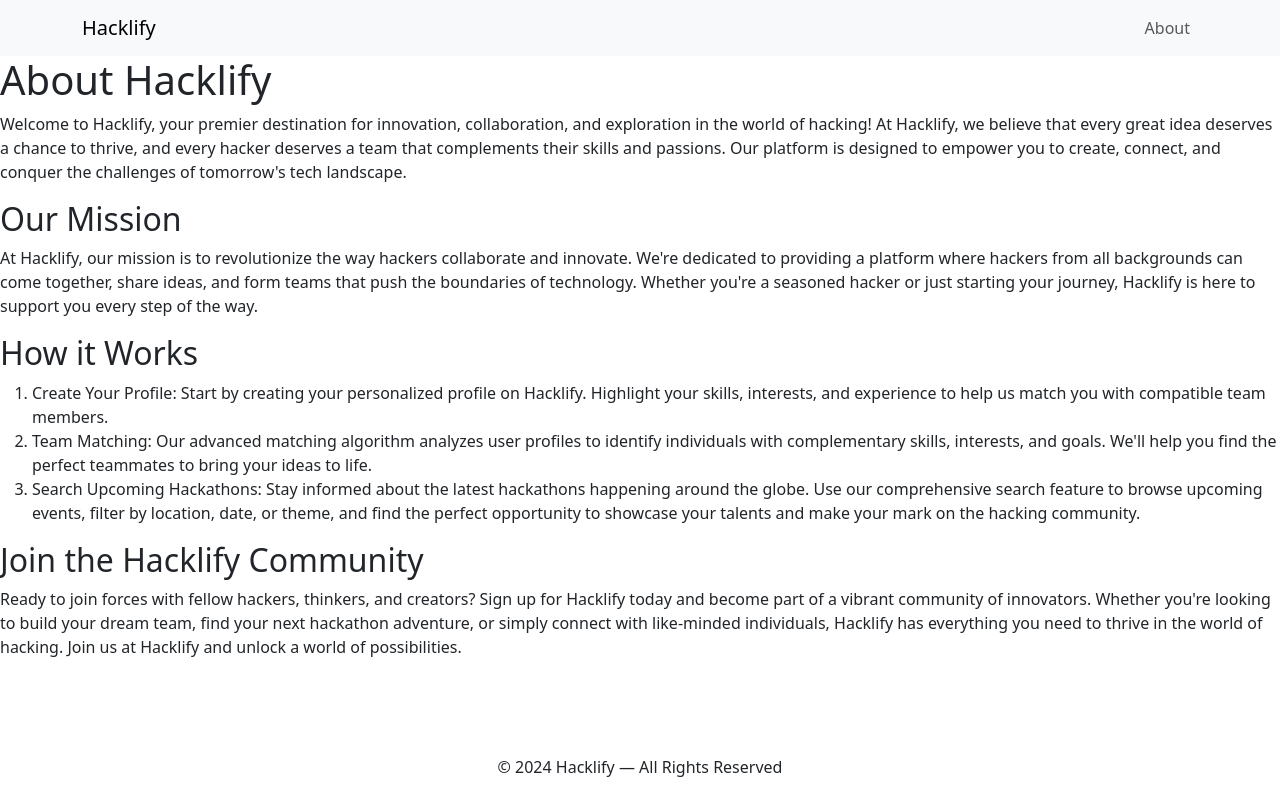
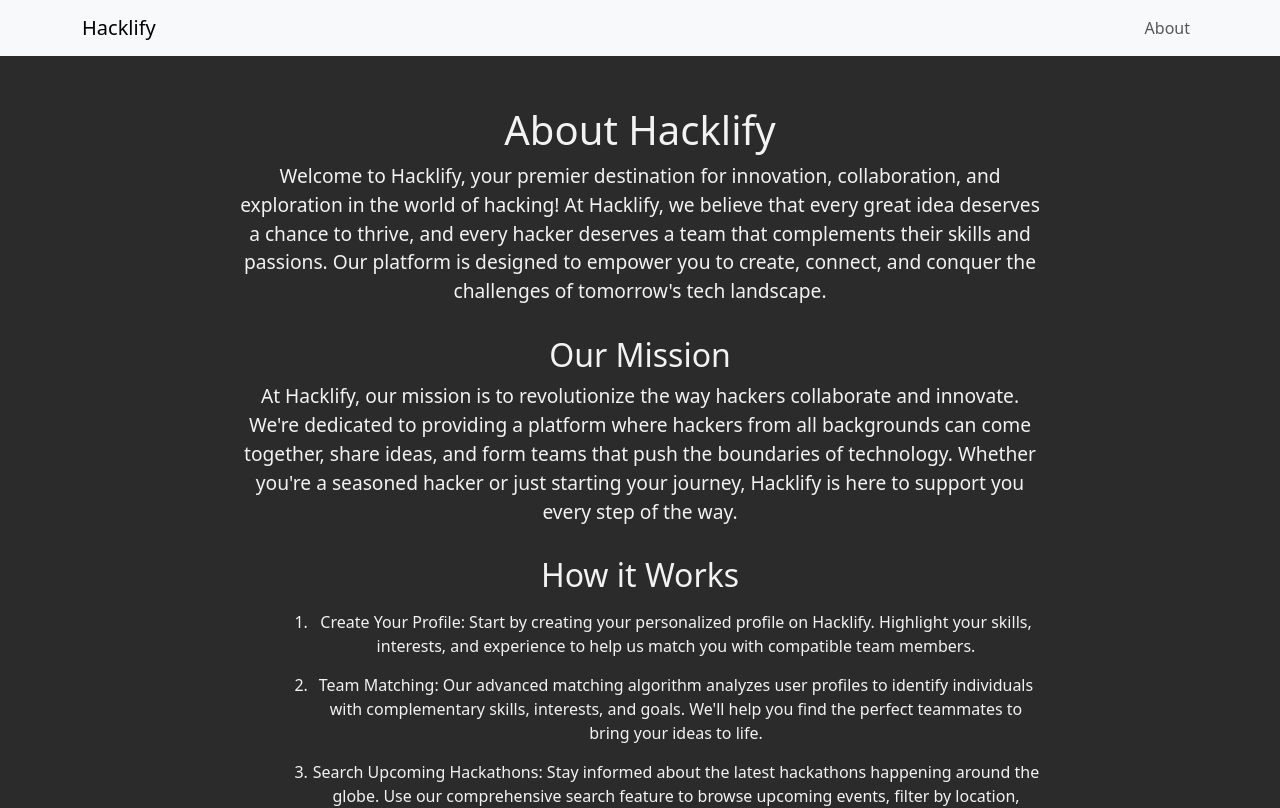
Before and after one commit to talhanaseers/Hacklify-Uncommon-Hacks, a React (Create React App) app: page /about in a window 1280 px wide. Shown: the top 808 px of the page. Built offline with nearby package versions, Linux system fonts and the light colour scheme; no server answers; what aws-amplify would draw is missing.

Commit message:
Update App.css
adding about page css

```diff
--- a/src/App.css
+++ b/src/App.css
@@ -58,6 +58,41 @@
   background-color: #2b2b2b;
 }
 
-.unstyled {
-  all: unset;
+/*About page*/
+.app-about-container {
+  background-color: #2b2b2b;
+  color: #f2f2f2;
+  padding: 50px 20px;
+  text-align: center;
 }
+
+.h1about {
+  font-size: 2.5em;
+}
+
+.about-content {
+  max-width: 800px;
+  margin: 0 auto;
+}
+
+.about-content h2 {
+  font-size: 2em;
+  margin-top: 30px;
+}
+
+.about-content p {
+  font-size: 1.2em;
+}
+
+.about-content ol {
+  list-style-type: decimal;
+  margin-left: 40px;
+}
+
+.about-content ol li {
+  margin-top: 15px;
+}
+
+.about-content p:last-child {
+  margin-bottom: 0;
+}
```
